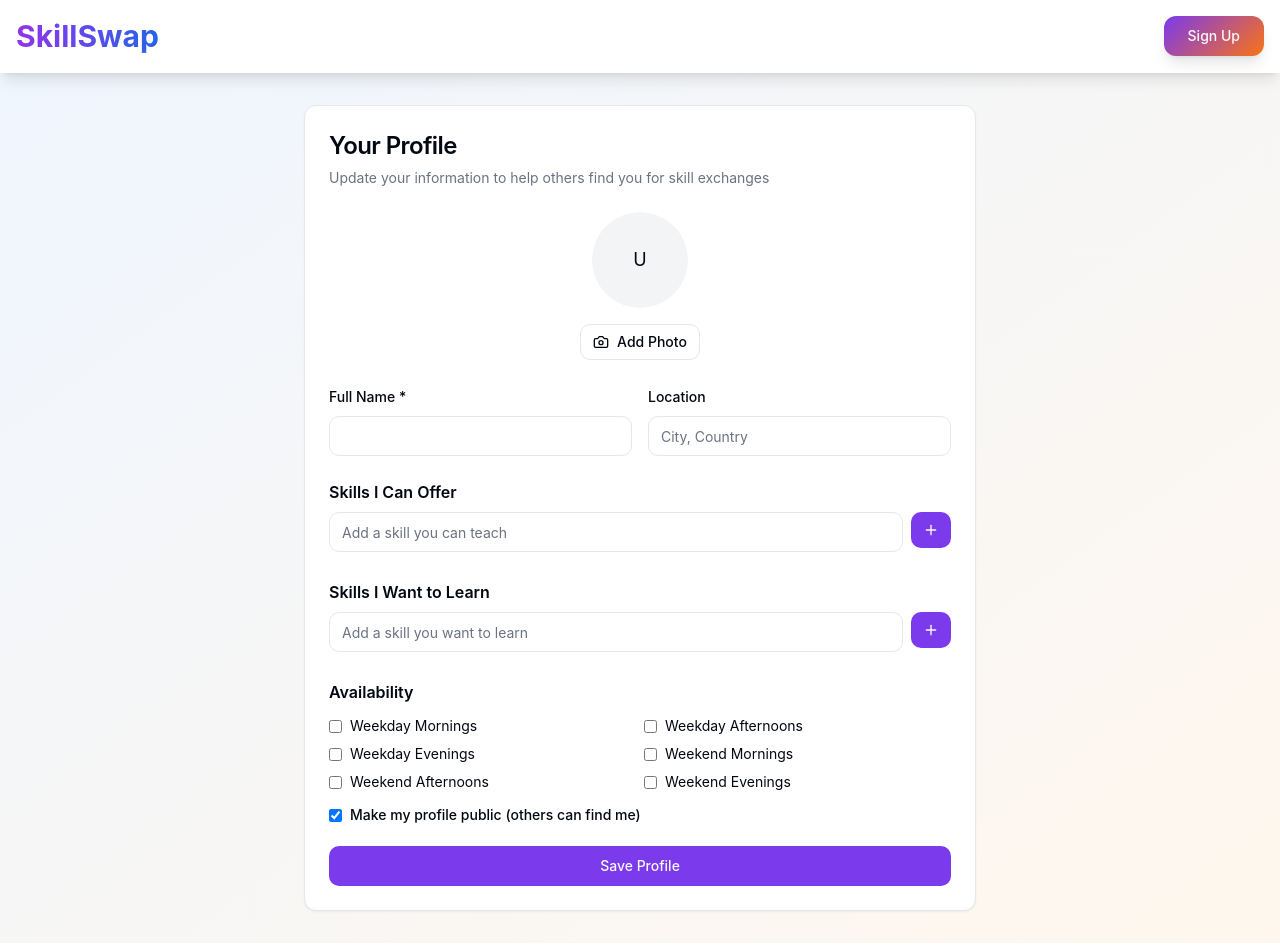
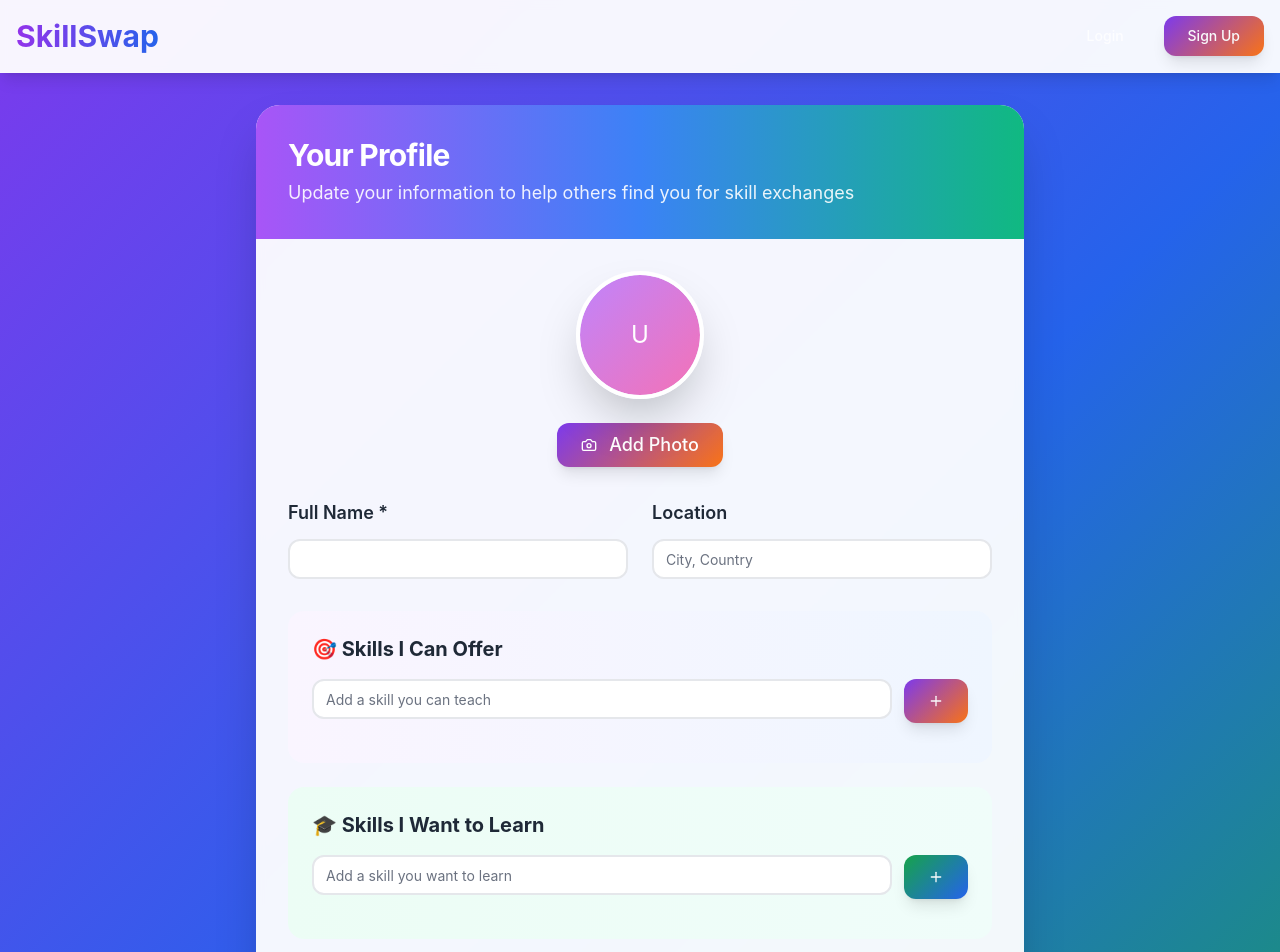
Before and after one commit to Deepak-k200/clever-skill-swap, a React (Vite) app in the folder frontend/: page /profile in a window 1280 px wide. Shown: the top 952 px of the page. Built offline with nearby package versions, Linux system fonts and the light colour scheme.

Commit message:
auto-commit for 1f006280-0b11-46ac-b822-e81ad4861ca1

```diff
--- a/frontend/src/pages/Profile.tsx
+++ b/frontend/src/pages/Profile.tsx
@@ -292,50 +292,50 @@ const Profile = () => {
   };
 
   return (
-    <div className="min-h-screen bg-gradient-to-br from-blue-50 to-orange-50">
+    <div className="min-h-screen gradient-primary">
       <Navigation />
       <div className="container mx-auto px-4 py-8">
-        <Card className="max-w-2xl mx-auto">
-          <CardHeader>
-            <CardTitle className="text-2xl">Your Profile</CardTitle>
-            <CardDescription>
+        <Card className="max-w-3xl mx-auto bg-white/95 backdrop-blur-sm border-0 shadow-2xl rounded-3xl overflow-hidden">
+          <CardHeader className="bg-gradient-to-r from-purple-500 via-blue-500 to-emerald-500 text-white p-8">
+            <CardTitle className="text-3xl font-bold">Your Profile</CardTitle>
+            <CardDescription className="text-white/90 text-lg">
               Update your information to help others find you for skill exchanges
             </CardDescription>
           </CardHeader>
-          <CardContent className="space-y-6">
-            <div className="flex flex-col items-center space-y-4">
+          <CardContent className="space-y-8 p-8">
+            <div className="flex flex-col items-center space-y-6">
               <div className="relative">
-                <Avatar className="w-24 h-24">
+                <Avatar className="w-32 h-32 border-4 border-white shadow-2xl">
                   <AvatarImage
                     src={profile.profilePicture}
                     alt={profile.name}
                   />
-                  <AvatarFallback className="text-lg">
+                  <AvatarFallback className="text-2xl bg-gradient-to-br from-purple-400 to-pink-400 text-white">
                     {profile.name.split(' ').map(n => n[0]).join('').toUpperCase() || 'U'}
                   </AvatarFallback>
                 </Avatar>
                 {isUploadingImage && (
                   <div className="absolute inset-0 bg-black bg-opacity-50 rounded-full flex items-center justify-center">
-                    <div className="animate-spin rounded-full h-6 w-6 border-b-2 border-white"></div>
+                    <div className="animate-spin rounded-full h-8 w-8 border-b-2 border-white"></div>
                   </div>
                 )}
               </div>
-              <div className="flex gap-2">
+              <div className="flex gap-3">
                 <Button
                   variant="outline"
-                  size="sm"
+                  size="lg"
                   onClick={() => fileInputRef.current?.click()}
                   disabled={isUploadingImage}
-                  className="flex items-center gap-2"
+                  className="flex items-center gap-3 btn-gradient border-0 rounded-xl px-6 py-3 text-lg"
                 >
                   {isUploadingImage ? (
                     <>
-                      <div className="animate-spin rounded-full h-4 w-4 border-b-2 border-current"></div>
+                      <div className="animate-spin rounded-full h-5 w-5 border-b-2 border-current"></div>
                       Uploading...
                     </>
                   ) : (
                     <>
-                      <Camera className="h-4 w-4" />
+                      <Camera className="h-5 w-5" />
                       {profile.profilePicture ? 'Change Photo' : 'Add Photo'}
                     </>
                   )}
@@ -350,47 +350,52 @@ const Profile = () => {
               </div>
             </div>
 
-            <div className="grid grid-cols-2 gap-4">
-              <div className="space-y-2">
-                <Label htmlFor="name">Full Name *</Label>
+            <div className="grid grid-cols-1 md:grid-cols-2 gap-6">
+              <div className="space-y-3">
+                <Label htmlFor="name" className="text-lg font-semibold text-gray-800">Full Name *</Label>
                 <Input
                   id="name"
                   value={profile.name}
                   onChange={(e) => setProfile(prev => ({ ...prev, name: e.target.value }))}
                   required
+                  className="text-lg py-3 rounded-xl border-2 focus-ring"
                 />
               </div>
-              <div className="space-y-2">
-                <Label htmlFor="location">Location</Label>
+              <div className="space-y-3">
+                <Label htmlFor="location" className="text-lg font-semibold text-gray-800">Location</Label>
                 <Input
                   id="location"
                   placeholder="City, Country"
                   value={profile.location}
                   onChange={(e) => setProfile(prev => ({ ...prev, location: e.target.value }))}
+                  className="text-lg py-3 rounded-xl border-2 focus-ring"
                 />
               </div>
             </div>
 
-            <div className="space-y-4">
-              <div>
-                <Label className="text-base font-semibold">Skills I Can Offer</Label>
-                <div className="flex gap-2 mt-2">
+            <div className="space-y-6">
+              <div className="bg-gradient-to-r from-purple-50 to-blue-50 rounded-2xl p-6">
+                <Label className="text-xl font-bold text-gray-800 flex items-center gap-2 mb-4">
+                  🎯 Skills I Can Offer
+                </Label>
+                <div className="flex gap-3 mb-4">
                   <Input
                     placeholder="Add a skill you can teach"
                     value={newSkillOffered}
                     onChange={(e) => setNewSkillOffered(e.target.value)}
                     onKeyPress={(e) => e.key === 'Enter' && addSkillOffered()}
+                    className="text-lg py-3 rounded-xl border-2 focus-ring"
                   />
-                  <Button onClick={addSkillOffered} size="sm">
-                    <Plus className="h-4 w-4" />
+                  <Button onClick={addSkillOffered} size="lg" className="btn-gradient rounded-xl px-6">
+                    <Plus className="h-5 w-5" />
                   </Button>
                 </div>
-                <div className="flex flex-wrap gap-2 mt-3">
+                <div className="flex flex-wrap gap-3">
                   {profile.skillsOffered.map((skill, index) => (
-                    <Badge key={index} variant="secondary" className="flex items-center gap-1">
+                    <Badge key={index} className="flex items-center gap-2 text-lg py-2 px-4 bg-gradient-to-r from-purple-500 to-blue-500 text-white border-0 rounded-full">
                       {skill}
                       <X
-                        className="h-3 w-3 cursor-pointer"
+                        className="h-4 w-4 cursor-pointer hover:bg-white/20 rounded-full p-0.5"
                         onClick={() => removeSkillOffered(skill)}
                       />
                     </Badge>
@@ -398,25 +403,28 @@ const Profile = () => {
                 </div>
               </div>
 
-              <div>
-                <Label className="text-base font-semibold">Skills I Want to Learn</Label>
-                <div className="flex gap-2 mt-2">
+              <div className="bg-gradient-to-r from-emerald-50 to-teal-50 rounded-2xl p-6">
+                <Label className="text-xl font-bold text-gray-800 flex items-center gap-2 mb-4">
+                  🎓 Skills I Want to Learn
+                </Label>
+                <div className="flex gap-3 mb-4">
                   <Input
                     placeholder="Add a skill you want to learn"
                     value={newSkillWanted}
                     onChange={(e) => setNewSkillWanted(e.target.value)}
                     onKeyPress={(e) => e.key === 'Enter' && addSkillWanted()}
+                    className="text-lg py-3 rounded-xl border-2 focus-ring"
                   />
-                  <Button onClick={addSkillWanted} size="sm">
-                    <Plus className="h-4 w-4" />
+                  <Button onClick={addSkillWanted} size="lg" className="btn-secondary-gradient rounded-xl px-6">
+                    <Plus className="h-5 w-5" />
                   </Button>
                 </div>
-                <div className="flex flex-wrap gap-2 mt-3">
+                <div className="flex flex-wrap gap-3">
                   {profile.skillsWanted.map((skill, index) => (
-                    <Badge key={index} variant="outline" className="flex items-center gap-1">
+                    <Badge key={index} className="flex items-center gap-2 text-lg py-2 px-4 bg-gradient-to-r from-emerald-500 to-teal-500 text-white border-0 rounded-full">
                       {skill}
                       <X
-                        className="h-3 w-3 cursor-pointer"
+                        className="h-4 w-4 cursor-pointer hover:bg-white/20 rounded-full p-0.5"
                         onClick={() => removeSkillWanted(skill)}
                       />
                     </Badge>
@@ -424,37 +432,50 @@ const Profile = () => {
                 </div>
               </div>
 
-              <div>
-                <Label className="text-base font-semibold">Availability</Label>
-                <div className="grid grid-cols-2 gap-2 mt-3">
+              <div className="bg-gradient-to-r from-orange-50 to-yellow-50 rounded-2xl p-6">
+                <Label className="text-xl font-bold text-gray-800 flex items-center gap-2 mb-4">
+                  📅 Availability
+                </Label>
+                <div className="grid grid-cols-1 md:grid-cols-2 gap-4">
                   {availabilityOptions.map((option) => (
-                    <label key={option} className="flex items-center space-x-2 cursor-pointer">
+                    <label key={option} className="flex items-center space-x-3 cursor-pointer bg-white rounded-xl p-4 border-2 border-transparent hover:border-orange-200 transition-all duration-200">
                       <input
                         type="checkbox"
                         checked={profile.availability.includes(option)}
                         onChange={() => toggleAvailability(option)}
-                        className="rounded"
+                        className="w-5 h-5 rounded"
                       />
-                      <span className="text-sm">{option}</span>
+                      <span className="text-lg font-medium text-gray-700">{option}</span>
                     </label>
                   ))}
                 </div>
               </div>
 
-              <div className="flex items-center space-x-2">
+              <div className="flex items-center space-x-4 bg-gradient-to-r from-indigo-50 to-purple-50 rounded-2xl p-6">
                 <input
                   type="checkbox"
                   id="isPublic"
                   checked={profile.isPublic}
                   onChange={(e) => setProfile(prev => ({ ...prev, isPublic: e.target.checked }))}
-                  className="rounded"
+                  className="w-6 h-6 rounded"
                 />
-                <Label htmlFor="isPublic">Make my profile public (others can find me)</Label>
+                <Label htmlFor="isPublic" className="text-lg font-bold text-gray-800 flex items-center gap-2">
+                  🌍 Make my profile public (others can find me)
+                </Label>
               </div>
             </div>
 
-            <Button onClick={handleSave} className="w-full" disabled={isLoading}>
-              {isLoading ? 'Saving...' : 'Save Profile'}
+            <Button onClick={handleSave} className="w-full btn-gradient text-xl py-4 rounded-2xl shadow-xl hover:shadow-2xl" disabled={isLoading}>
+              {isLoading ? (
+                <>
+                  <div className="animate-spin rounded-full h-6 w-6 border-b-2 border-white mr-3"></div>
+                  Saving...
+                </>
+              ) : (
+                <>
+                  💾 Save Profile
+                </>
+              )}
             </Button>
           </CardContent>
         </Card>
```
